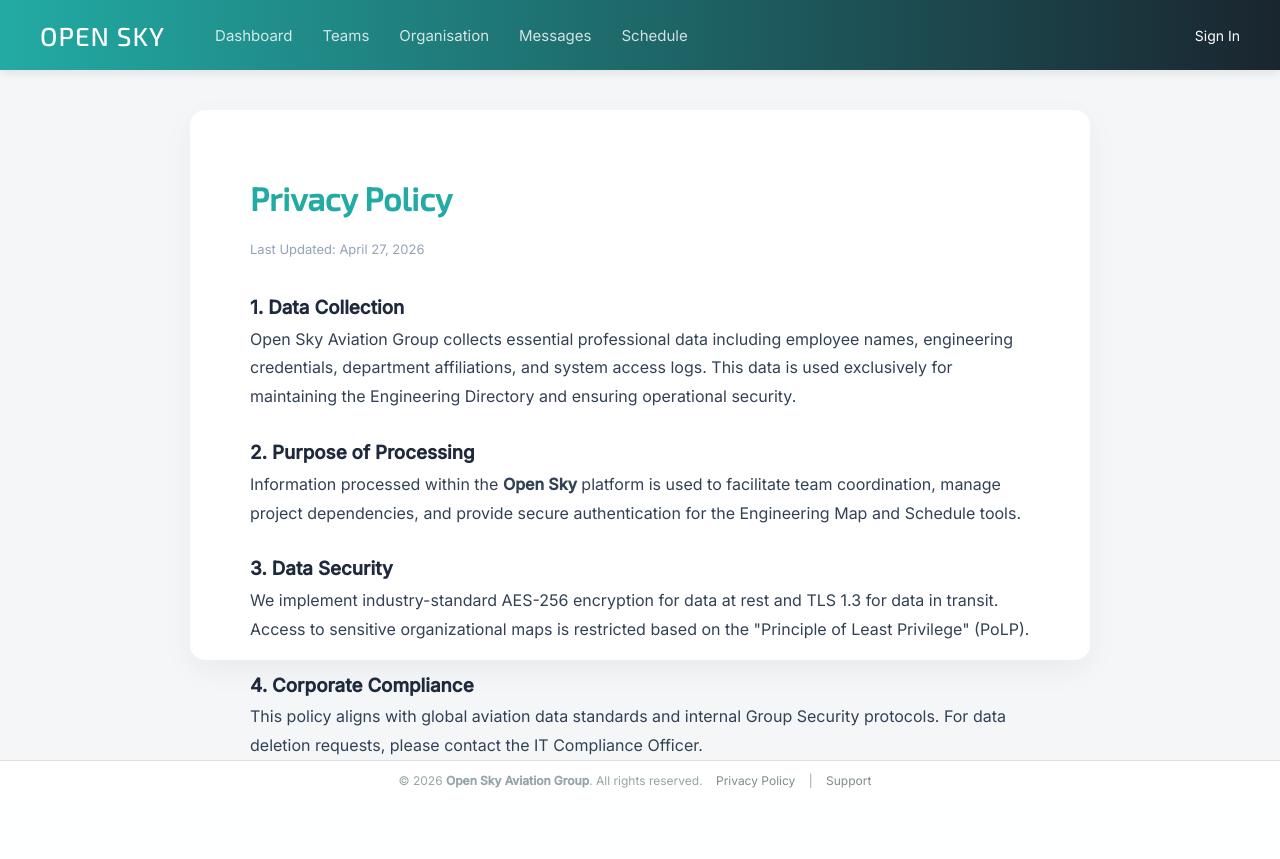
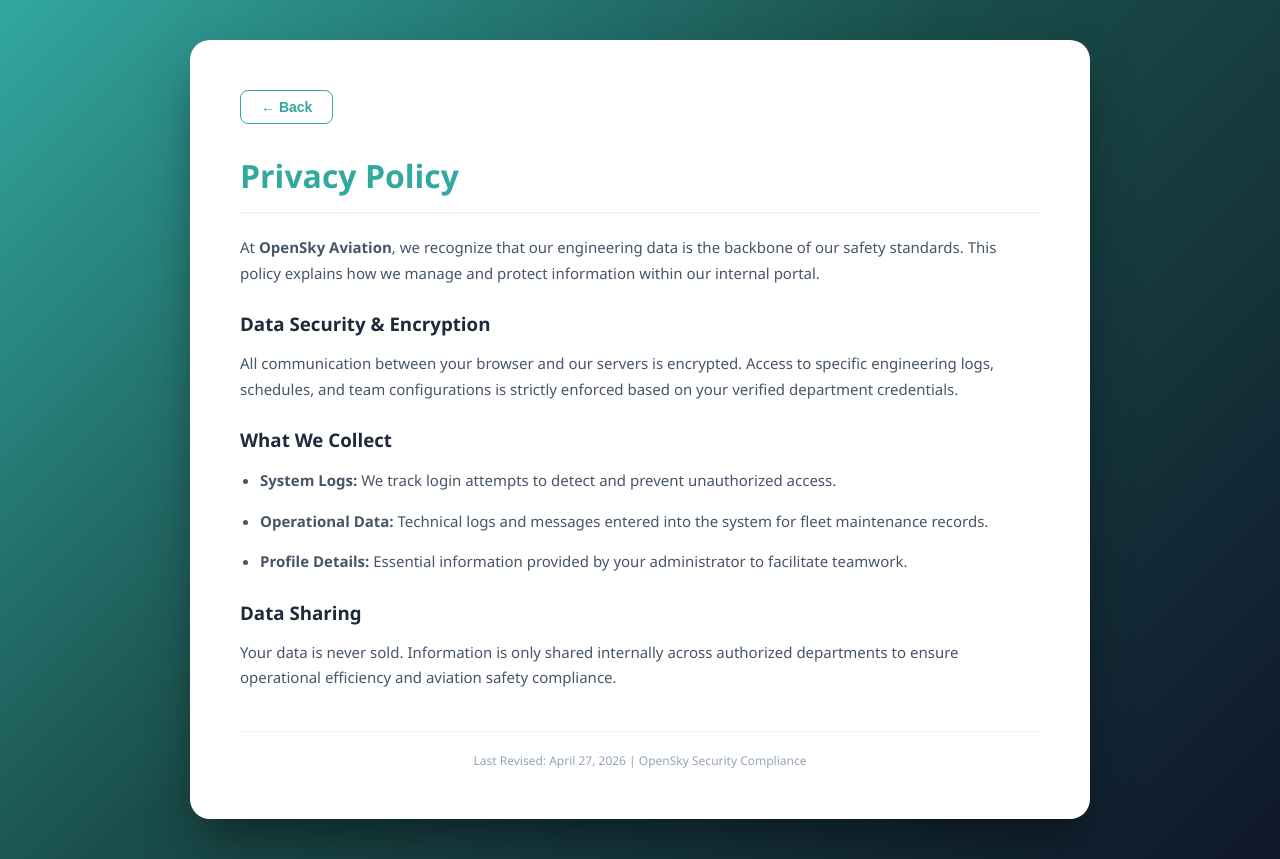
Before and after one commit to faustyna12/sky_website, a Django app: page /privacy/ in a window 1280 px wide. Before the commit the page ends 788 px from the top, so only its background shows below. Run offline with Django 5.2, Linux system fonts and the light colour scheme.

```diff
--- a/login_app/templates/login_app/login.html
+++ b/login_app/templates/login_app/login.html
@@ -99,7 +99,7 @@
 
 <div class="full-page-bg">
     <div class="utility-bar">
-        <a href="#">Help</a>
+         <a href="{% url 'help' %}">Help</a>
          <a href="{% url 'contact' %}">ContactSupport</a>
     </div>
 
@@ -140,8 +140,7 @@
     <div class="login-footer">
         <span>© 2026 Open Sky Aviation Group. All rights reserved.</span>
         <div style="display: flex; gap: 20px;">
-             <a href="{% url 'privacy' %}">Privacy Policy</a> |
-            <span style="cursor:pointer">Terms of Service</span>
+
         </div>
     </div>
 </div>
--- a/login_app/urls.py
+++ b/login_app/urls.py
@@ -1,8 +1,16 @@
 from django.urls import path
 from django.contrib.auth import views as auth_views
+from django.views.generic import TemplateView
 
 urlpatterns = [
-    # This maps to http://127.0.0.1:8000/login/
-    path('', auth_views.LoginView.as_view(template_name='login.html'), name='login'),
-    # In your urls.py
+    # Login Page
+    path('', auth_views.LoginView.as_view(template_name='login_app/login.html'), name='login'),
+
+    # Help Page (Matches line 102 in your error)
+    path('help/', TemplateView.as_view(template_name='login_app/help.html'), name='help'),
+
+    # Contact/Support Page (Matches line 103 in your error)
+    path('contact_support/', TemplateView.as_view(template_name='login_app/contact.html'), name='contact_support'),
+
+
 ]
--- a/sky_website/urls.py
+++ b/sky_website/urls.py
@@ -13,7 +13,7 @@ urlpatterns = [
     path('privacy/', privacy_view, name='privacy'),
     path('support/', support_view, name='contact'),
     path('organisation/', include('organisation_app.urls')),
-    path('login/', auth_views.LoginView.as_view(template_name='login_app/login.html'), name='login'),
+    path('login/', include('login_app.urls')),
     path('forgot-password/', lambda r: render(r, 'login_app/forgot_password.html'), name='forgot_password'),
     path('logout/', auth_views.LogoutView.as_view(next_page='login'), name='logout'),
     path('teams/', include('teams_app.urls')),
--- a/templates/global.html
+++ b/templates/global.html
@@ -69,7 +69,7 @@
             border-top: 1px solid #e0e0e0;
             flex-shrink: 0;
         }
-        .footer a { color: #7f8c8d; text-decoration: none; margin: 0 10px; }
+        .footer a { color: #7f8c8d; text-decoration: none; margin: 0 20px; }
     </style>
 </head>
 <body>
--- a/templates/privacy.html
+++ b/templates/privacy.html
@@ -1,19 +1,92 @@
-{% extends 'global.html' %}
-{% block content %}
-<div style="padding: 60px; max-width: 900px; margin: 40px auto; background: white; border-radius: 15px; box-shadow: 0 10px 30px rgba(0,0,0,0.05); line-height: 1.8; color: #334155;">
-    <h1 style="color: #22aba4; font-family: 'Exo 2'; font-size: 32px; margin-bottom: 10px;">Privacy Policy</h1>
-    <p style="color: #94a3b8; font-size: 13px; margin-bottom: 30px;">Last Updated: April 27, 2026</p>
+<!DOCTYPE html>
+<html lang="en">
+<head>
+    <meta charset="UTF-8">
+    <meta name="viewport" content="width=device-width, initial-scale=1.0">
+    <title>OpenSky | Privacy Policy</title>
+    <style>
+        body, html { margin: 0; padding: 0; height: 100%; font-family: 'Segoe UI', sans-serif; }
 
-    <h3 style="color: #1e293b;">1. Data Collection</h3>
-    <p>Open Sky Aviation Group collects essential professional data including employee names, engineering credentials, department affiliations, and system access logs. This data is used exclusively for maintaining the Engineering Directory and ensuring operational security.</p>
+        /* Matching your login page diagonal gradient */
+        .bg-wrapper {
+            background: linear-gradient(135deg, #32a8a0 0%, #1a4d4a 45%, #0f172a 100%);
+            min-height: 100vh;
+            display: flex;
+            justify-content: center;
+            align-items: center;
+            padding: 40px 20px;
+            box-sizing: border-box;
+        }
 
-    <h3 style="color: #1e293b; margin-top: 25px;">2. Purpose of Processing</h3>
-    <p>Information processed within the <strong>Open Sky</strong> platform is used to facilitate team coordination, manage project dependencies, and provide secure authentication for the Engineering Map and Schedule tools.</p>
+        .content-card {
+            background: white;
+            width: 100%;
+            max-width: 800px;
+            padding: 50px;
+            border-radius: 20px;
+            box-shadow: 0 25px 50px -12px rgba(0, 0, 0, 0.5);
+        }
 
-    <h3 style="color: #1e293b; margin-top: 25px;">3. Data Security</h3>
-    <p>We implement industry-standard AES-256 encryption for data at rest and TLS 1.3 for data in transit. Access to sensitive organizational maps is restricted based on the "Principle of Least Privilege" (PoLP).</p>
+        h1 { color: #32a8a0; font-size: 32px; margin-top: 10px; border-bottom: 2px solid #f1f5f9; padding-bottom: 15px; }
+        h3 { color: #1e293b; margin-top: 25px; margin-bottom: 10px; }
 
-    <h3 style="color: #1e293b; margin-top: 25px;">4. Corporate Compliance</h3>
-    <p>This policy aligns with global aviation data standards and internal Group Security protocols. For data deletion requests, please contact the IT Compliance Officer.</p>
-</div>
-{% endblock %}
+        p, li { color: #475569; line-height: 1.7; font-size: 15px; margin-bottom: 15px; }
+        ul { padding-left: 20px; margin-bottom: 20px; }
+
+        .btn-back {
+            display: inline-block;
+            margin-bottom: 20px;
+            color: #32a8a0;
+            text-decoration: none;
+            font-weight: 700;
+            font-size: 14px;
+            border: 1px solid #32a8a0;
+            padding: 8px 20px;
+            border-radius: 8px;
+            transition: 0.3s;
+            cursor: pointer;
+            background: transparent;
+        }
+
+        .btn-back:hover { background: #32a8a0; color: white; }
+
+        .footer-note {
+            font-size: 12px;
+            color: #94a3b8;
+            margin-top: 40px;
+            text-align: center;
+            border-top: 1px solid #f1f5f9;
+            padding-top: 20px;
+        }
+    </style>
+</head>
+<body>
+
+    <div class="bg-wrapper">
+        <div class="content-card">
+            <button onclick="window.history.back()" class="btn-back">← Back</button>
+
+            <h1>Privacy Policy</h1>
+            <p>At <strong>OpenSky Aviation</strong>, we recognize that our engineering data is the backbone of our safety standards. This policy explains how we manage and protect information within our internal portal.</p>
+
+            <h3>Data Security & Encryption</h3>
+            <p>All communication between your browser and our servers is encrypted. Access to specific engineering logs, schedules, and team configurations is strictly enforced based on your verified department credentials.</p>
+
+            <h3>What We Collect</h3>
+            <ul>
+                <li><strong>System Logs:</strong> We track login attempts to detect and prevent unauthorized access.</li>
+                <li><strong>Operational Data:</strong> Technical logs and messages entered into the system for fleet maintenance records.</li>
+                <li><strong>Profile Details:</strong> Essential information provided by your administrator to facilitate teamwork.</li>
+            </ul>
+
+            <h3>Data Sharing</h3>
+            <p>Your data is never sold. Information is only shared internally across authorized departments to ensure operational efficiency and aviation safety compliance.</p>
+
+            <div class="footer-note">
+                Last Revised: April 27, 2026 | OpenSky Security Compliance
+            </div>
+        </div>
+    </div>
+
+</body>
+</html>
```
Also changed, not shown: login_app/templates/login_app/help.html (added, +50 -0 lines), login_app/templates/login_app/terms.html (added, +46 -0 lines), templates/contact.html (+47 -54 lines), login_app/views.py (line endings or trailing spaces).
